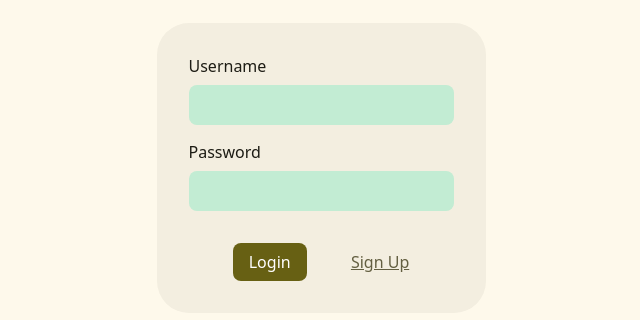
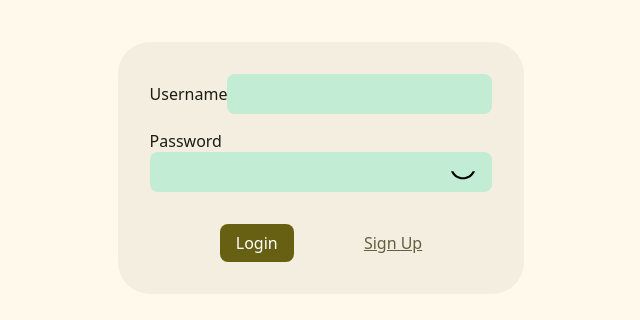
Before and after one commit to ajayfoo/top-blog-viewer-frontend, a React (Vite) app: page /auth/login in a window 1280 px wide. Shown: the part 232-552 px from the top of the page, without its empty margins (319-959 px from the left). Built offline with nearby package versions, Linux system fonts and the light colour scheme; no server answers.

Commit message:
refactor: extract username and password field from LoginPage.jsx

```diff
--- /dev/null
+++ b/src/components/LoginPage/PasswordField/index.jsx
@@ -0,0 +1,97 @@
+import classes from "./style.module.css";
+import PropTypes from "prop-types";
+import ClosedEyeIcon from "../../Icons/ClosedEyeIcon";
+import OpenEyeIcon from "../../Icons/OpenEyeIcon";
+import { useEffect, useRef, useState } from "react";
+
+function PasswordField({
+  value,
+  onChange,
+  disabled,
+  validationMsg,
+  formSubmitAttempted = false,
+}) {
+  const ref = useRef(null);
+  const [edited, setEdited] = useState(false);
+  const [showValidationMsg, setShowValidationMsg] = useState(false);
+  const [isHidden, setIsHidden] = useState(true);
+
+  useEffect(() => {
+    if (!validationMsg) {
+      ref.current.setCustomValidity("");
+      return;
+    }
+    ref.current.setCustomValidity(validationMsg);
+  }, [validationMsg]);
+
+  const handleBlur = () => {
+    if (!edited) return;
+    setShowValidationMsg(validationMsg ? true : false);
+  };
+
+  const handleChange = (e) => {
+    setEdited(true);
+    onChange(e);
+  };
+
+  const handleEyeClick = () => {
+    setIsHidden(!isHidden);
+  };
+
+  const eyeIcon = isHidden ? (
+    <ClosedEyeIcon className={classes.eye} />
+  ) : (
+    <OpenEyeIcon className={classes.eye} />
+  );
+
+  const dispalyValidationMessage =
+    showValidationMsg || (formSubmitAttempted && validationMsg);
+
+  const eyeButtonLabel = (isHidden ? "show" : "hide") + " password";
+  const type = isHidden ? "password" : "text";
+  const id = "sign-up-page-password";
+  const fieldClass = classes.field + (disabled ? " " + classes.disabled : "");
+  return (
+    <section className={fieldClass}>
+      <label className={disabled ? classes.disabled : ""} htmlFor={id}>
+        Password
+      </label>
+      <div
+        className={`${classes["input-wrapper"]} ${dispalyValidationMessage ? classes["error-border-color"] : ""}`}
+      >
+        <input
+          ref={ref}
+          disabled={disabled}
+          id={id}
+          type={type}
+          required
+          autoComplete="current-password"
+          value={value}
+          onChange={handleChange}
+          onBlur={handleBlur}
+        />
+        <button
+          aria-label={eyeButtonLabel}
+          onClick={handleEyeClick}
+          type="button"
+          className={classes["eye-button"]}
+        >
+          {eyeIcon}
+        </button>
+      </div>
+      {dispalyValidationMessage && (
+        <span className={classes.error}>{validationMsg}</span>
+      )}
+    </section>
+  );
+}
+
+PasswordField.propTypes = {
+  value: PropTypes.string,
+  onChange: PropTypes.func,
+  disabled: PropTypes.bool,
+  validationMsg: PropTypes.string,
+  formSubmitAttempted: PropTypes.bool,
+};
+
+export default PasswordField;
--- /dev/null
+++ b/src/components/LoginPage/PasswordField/style.module.css
@@ -0,0 +1,46 @@
+@import url("../field.css");
+
+.input-wrapper > input {
+  font-family: inherit;
+  font-size: inherit;
+  background-color: var(--tertiary-container);
+  color: var(--on-tertiary-container);
+}
+
+.input-wrapper > input {
+  padding: var(--size-1) var(--size-2);
+  border-radius: var(--size-1);
+  border: none;
+  flex-grow: 1;
+  inline-size: 100%;
+}
+
+.input-wrapper {
+  background-color: var(--tertiary-container);
+  border: 1px solid transparent;
+  border-radius: var(--size-1);
+  display: flex;
+  padding-inline-end: var(--size-2);
+}
+
+.input-wrapper > input:focus {
+  outline: none;
+}
+
+.input-wrapper:has(input:focus) {
+  border: 1px solid var(--outline);
+}
+
+.eye-button {
+  align-self: center;
+  background-color: unset;
+  border: none;
+  display: flex;
+  align-items: center;
+}
+
+.eye {
+  inline-size: 1.5em;
+  block-size: 1.5em;
+  fill: var(--on-tertiary-container);
+}
--- /dev/null
+++ b/src/components/LoginPage/UsernameField/index.jsx
@@ -0,0 +1,73 @@
+import PropTypes from "prop-types";
+import { useEffect, useRef, useState } from "react";
+import classes from "./style.module.css";
+
+function UsernameField({
+  value,
+  onChange,
+  disabled,
+  validationMsg,
+  formSubmitAttempted = false,
+}) {
+  const ref = useRef(null);
+  const [edited, setEdited] = useState(false);
+  const [showValidationMsg, setShowValidationMsg] = useState(false);
+
+  useEffect(() => {
+    if (!validationMsg) {
+      ref.current.setCustomValidity("");
+      return;
+    }
+    ref.current.setCustomValidity(validationMsg);
+  }, [validationMsg]);
+
+  const handleBlur = () => {
+    if (!edited) return;
+    setShowValidationMsg(validationMsg ? true : false);
+  };
+
+  const handleChange = (e) => {
+    setEdited(true);
+    onChange(e);
+  };
+
+  const dispalyValidationMessage =
+    showValidationMsg || (formSubmitAttempted && validationMsg);
+
+  const fieldClass = classes.field + (disabled ? " " + classes.disabled : "");
+  const id = "sign-up-page-username";
+  return (
+    <section className={fieldClass}>
+      <label className={disabled ? classes.disabled : ""} htmlFor={id}>
+        Username
+      </label>
+      <input
+        className={
+          dispalyValidationMessage ? classes["error-border-color"] : ""
+        }
+        ref={ref}
+        disabled={disabled}
+        id={id}
+        type="text"
+        required
+        autoComplete="username"
+        value={value}
+        onChange={handleChange}
+        onBlur={handleBlur}
+      />
+      {dispalyValidationMessage && (
+        <span className={classes.error}>{validationMsg}</span>
+      )}
+    </section>
+  );
+}
+
+UsernameField.propTypes = {
+  value: PropTypes.string,
+  onChange: PropTypes.func,
+  disabled: PropTypes.bool,
+  validationMsg: PropTypes.string,
+  formSubmitAttempted: PropTypes.bool,
+};
+
+export default UsernameField;
--- /dev/null
+++ b/src/components/LoginPage/UsernameField/style.module.css
@@ -0,0 +1,19 @@
+@import url("../field.css");
+
+.field > input {
+  border-radius: var(--size-1);
+  padding: var(--size-1) var(--size-2);
+  font-family: inherit;
+  font-size: inherit;
+  background-color: var(--tertiary-container);
+  color: var(--on-tertiary-container);
+}
+
+.field > input:focus {
+  outline: none;
+  border: 1px solid var(--outline);
+}
+
+.field > input {
+  border: 1px solid transparent;
+}
--- /dev/null
+++ b/src/components/LoginPage/field.css
@@ -0,0 +1,17 @@
+.field {
+  display: grid;
+  gap: var(--size-1);
+}
+
+.disabled {
+  filter: var(--disabled-filter);
+}
+
+.error {
+  color: var(--error);
+  font-size: small;
+}
+
+.error-border-color {
+  border-color: var(--error);
+}
--- a/src/components/LoginPage/index.jsx
+++ b/src/components/LoginPage/index.jsx
@@ -1,65 +1,38 @@
-import PropTypes from "prop-types";
 import classes from "./style.module.css";
 import Spinner from "../Spinner";
 import { useEffect, useRef, useState } from "react";
 import { Link, useNavigate } from "react-router-dom";
 import ErrorModal from "../ErrorModal";
+import UsernameField from "./UsernameField";
+import PasswordField from "./PasswordField";
 
-function UsernameField({ value, onChange, disabled }) {
-  return (
-    <section className={classes.field}>
-      <label className={disabled ? classes.disabled : ""} htmlFor="username">
-        Username
-      </label>
-      <input
-        disabled={disabled}
-        id="username"
-        required
-        autoComplete="username"
-        type="text"
-        value={value}
-        onChange={onChange}
-      />
-    </section>
-  );
-}
-UsernameField.propTypes = {
-  value: PropTypes.string,
-  onChange: PropTypes.func,
-  disabled: PropTypes.bool,
-};
-
-function PasswordField({ value, onChange, disabled }) {
-  return (
-    <section className={classes.field}>
-      <label className={disabled ? classes.disabled : ""} htmlFor="password">
-        Password
-      </label>
-      <input
-        disabled={disabled}
-        autoComplete="current-password"
-        required
-        id="password"
-        type="password"
-        value={value}
-        onChange={onChange}
-      />
-    </section>
-  );
-}
-PasswordField.propTypes = {
-  value: PropTypes.string,
-  onChange: PropTypes.func,
-  disabled: PropTypes.bool,
+const sendLoginRequest = async (username, password) => {
+  const url = import.meta.env.VITE_API_URL + "/auth/login";
+  const res = await fetch(url, {
+    method: "POST",
+    headers: {
+      "Content-Type": "application/json",
+    },
+    body: JSON.stringify({ username, password }),
+    mode: "cors",
+  });
+  return res;
 };
 
 function LoginForm() {
   const [username, setUsername] = useState("");
+  const [usernameValidationMsg, setUsernameValidationMsg] =
+    useState("Required");
+
   const [password, setPassword] = useState("");
+  const [passwordValidationMsg, setPasswordValidationMsg] =
+    useState("Required");
+
   const [isSending, setIsSending] = useState(false);
   const navigate = useNavigate();
   const [error, setError] = useState(null);
   const [isInvalidCred, setIsInvalidCred] = useState(false);
+  const [submitAttempted, setSubmitAttempted] = useState(false);
   const errorModalRef = useRef(null);
 
   useEffect(() => {
@@ -73,26 +46,33 @@ function LoginForm() {
   };
 
   const handleUsernameChange = (e) => {
-    setUsername(e.target.value);
+    const newValue = e.target.value;
+    setUsername(newValue);
+    if (newValue.length === 0) {
+      setUsernameValidationMsg("Required");
+      return;
+    }
+    setUsernameValidationMsg(null);
   };
+
   const handlePasswordChange = (e) => {
-    setPassword(e.target.value);
+    const newValue = e.target.value;
+    setPassword(newValue);
+    if (newValue.length === 0) {
+      setPasswordValidationMsg("Required");
+      return;
+    }
+    setPasswordValidationMsg(null);
   };
 
   const handleSubmit = async (e) => {
     e.preventDefault();
+    setSubmitAttempted(true);
+    if (!e.target.checkValidity()) return;
     try {
-      const url = import.meta.env.VITE_API_URL + "/auth/login";
       setIsSending(true);
       setIsInvalidCred(false);
-      const res = await fetch(url, {
-        method: "POST",
-        headers: {
-          "Content-Type": "application/json",
-        },
-        body: JSON.stringify({ username, password }),
-        mode: "cors",
-      });
+      const res = await sendLoginRequest(username, password);
       if (res.status === 401) {
         setIsInvalidCred(true);
         return;
@@ -100,11 +80,10 @@ function LoginForm() {
       if (!res.ok) {
         throw new Error(res.status + ": " + res.statusText);
       }
-      setIsInvalidCred(false);
       const jwt = await res.text();
       const auth = "Bearer " + jwt;
+      localStorage.setItem("auth", auth);
       navigate("/");
-      localStorage.setItem("auth", auth);
     } catch (err) {
       console.error(err);
       setError("Something went wrong");
@@ -114,16 +93,20 @@ function LoginForm() {
   };
   return (
     <main className={classes.main}>
-      <form onSubmit={handleSubmit} className={classes.form}>
+      <form noValidate={true} onSubmit={handleSubmit} className={classes.form}>
         <UsernameField
           disabled={isSending}
           value={username}
           onChange={handleUsernameChange}
+          validationMsg={usernameValidationMsg}
+          formSubmitAttempted={submitAttempted}
         />
         <PasswordField
           disabled={isSending}
           value={password}
           onChange={handlePasswordChange}
+          validationMsg={passwordValidationMsg}
+          formSubmitAttempted={submitAttempted}
         />
         {isInvalidCred && (
           <span className={classes["invalid-cred-msg"]}>
--- a/src/components/LoginPage/style.module.css
+++ b/src/components/LoginPage/style.module.css
@@ -1,24 +1,3 @@
-.field {
-  display: grid;
-  justify-content: flex-start;
-  gap: var(--size-1);
-}
-.field > input {
-  font-family: inherit;
-  font-size: inherit;
-  background-color: var(--tertiary-container);
-  color: var(--on-tertiary-container);
-  border: 1px solid transparent;
-}
-.field > input,
-.login {
-  border-radius: var(--size-1);
-  padding: var(--size-1) var(--size-2);
-}
-.field > input:focus {
-  outline: none;
-  border: 1px solid var(--outline);
-}
 .main {
   display: grid;
   place-content: center;
@@ -39,6 +18,8 @@
   background-color: var(--primary);
   color: var(--on-primary);
   border: none;
+  border-radius: var(--size-1);
+  padding: var(--size-1) var(--size-2);
 }
 
 .action-buttons {
@@ -47,6 +28,7 @@
   justify-content: space-evenly;
   align-items: center;
 }
+
 .sign-up,
 .disabled-sign-up {
   color: var(--secondary);
@@ -59,8 +41,6 @@
   stroke: var(--on-primary);
 }
 
-.disabled,
-.field > input:disabled,
 .disabled-sign-up {
   filter: var(--disabled-filter);
 }
```
